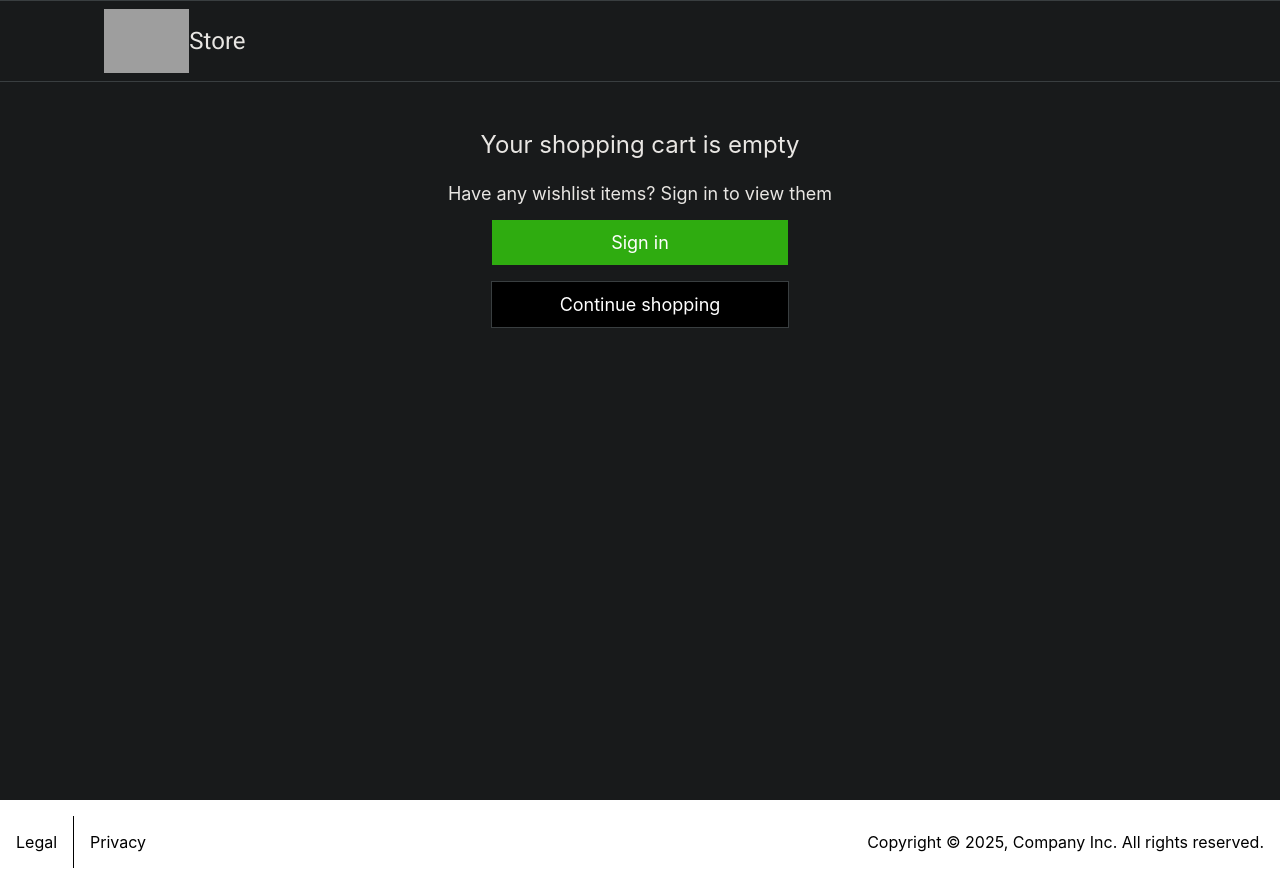
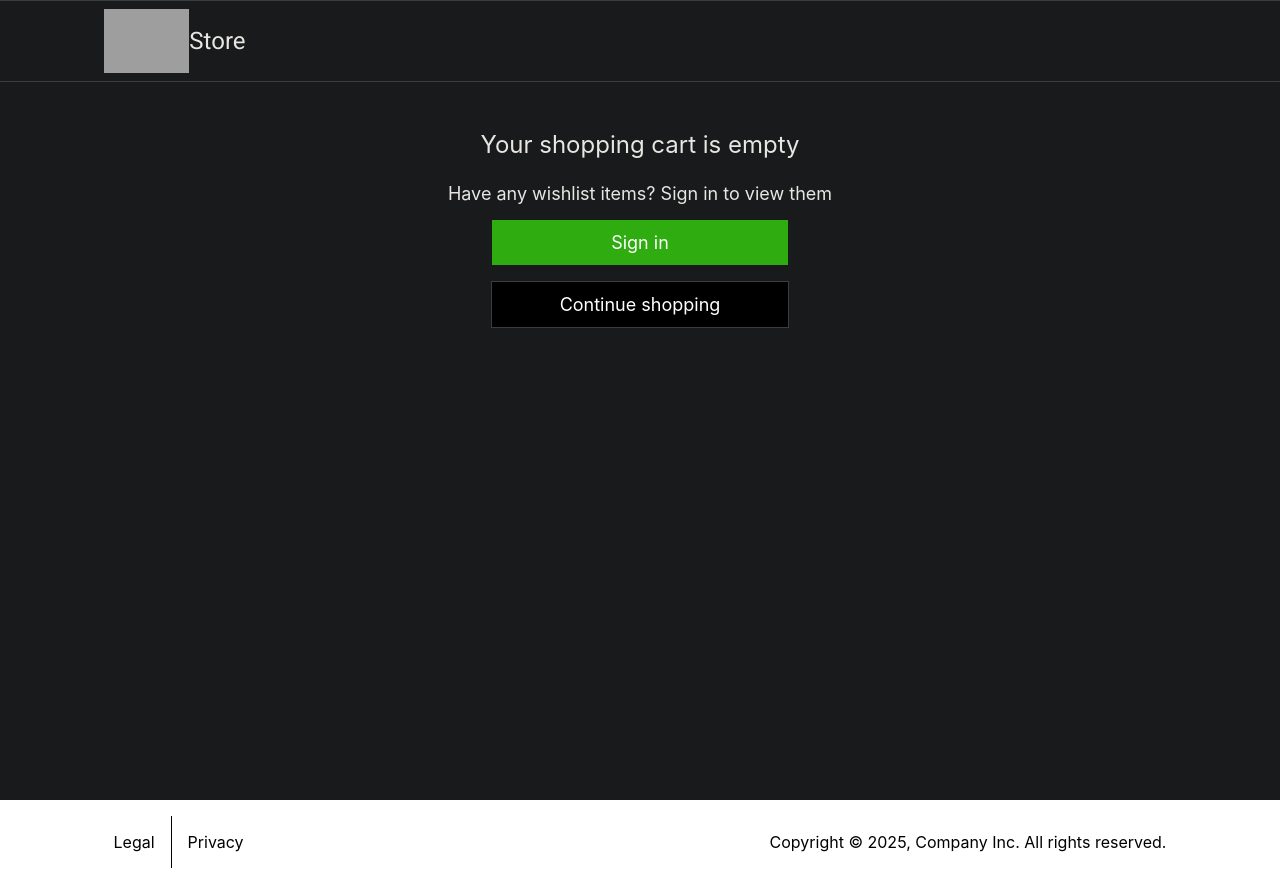
Before and after one commit to TroyWarez/basic-site, a React (Vite) app: page /checkout/cart in a window 1280 px wide. Built offline with nearby package versions, Linux system fonts and the light colour scheme; grey boxes are pictures that could not be loaded.

Commit message:
css complete

```diff
--- a/src/pages/CartPage/CartPage.module.css
+++ b/src/pages/CartPage/CartPage.module.css
@@ -44,7 +44,7 @@
     display: flex;
     flex-direction: row;
     align-items: center;
-    justify-content: space-between;
+    justify-content: center;
 }
 
 .privacy {
@@ -55,10 +55,11 @@
 .legal {
     text-decoration: none;
     margin-left: 1rem;
+
 }
 .footercontainer {
     display: flex;
     flex-direction: row;
     align-items: center;
-    justify-content: center;
+    min-width: 42rem;
 }
```
